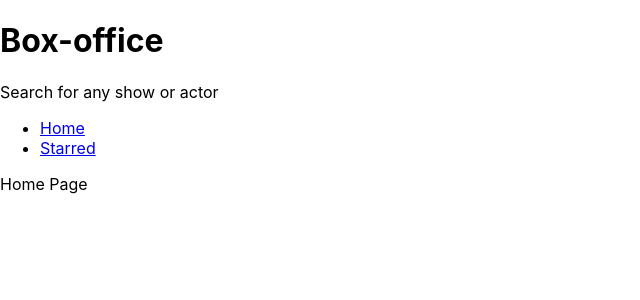
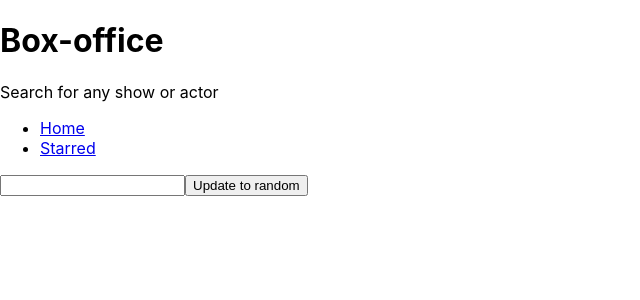
Before and after one commit to ankitraj32/box-office, a React (Create React App) app: page / in a window 1280 px wide. Shown: the top 300 px of the page, without its empty margins (0-640 px from the left). Built offline with nearby package versions, Linux system fonts and the light colour scheme.

Commit message:
fetching data from api

```diff
--- a/src/pages/Home.jsx
+++ b/src/pages/Home.jsx
@@ -1,7 +1,29 @@
-import { Link } from 'react-router-dom';
+import { useState } from 'react';
 
 const Home = () => {
-  return <div>Home Page</div>;
+  const [searchStr, setSearchStr] = useState('');
+
+  const onSearchInputChange = ev => {
+    setSearchStr(ev.target.value);
+  };
+
+  const onSearch = async ev => {
+    ev.preventDefault();
+
+    const response = await fetch('https://api.tvmaze.com/search/shows?q=boys');
+    const body = await response.json();
+
+    console.log(body);
+  };
+
+  return (
+    <div>
+      <form onSubmit={onSearch}>
+        <input type="text" value={searchStr} onChange={onSearchInputChange} />
+        <button type="button"> Update to random</button>
+      </form>
+    </div>
+  );
 };
 
 export default Home;
```
